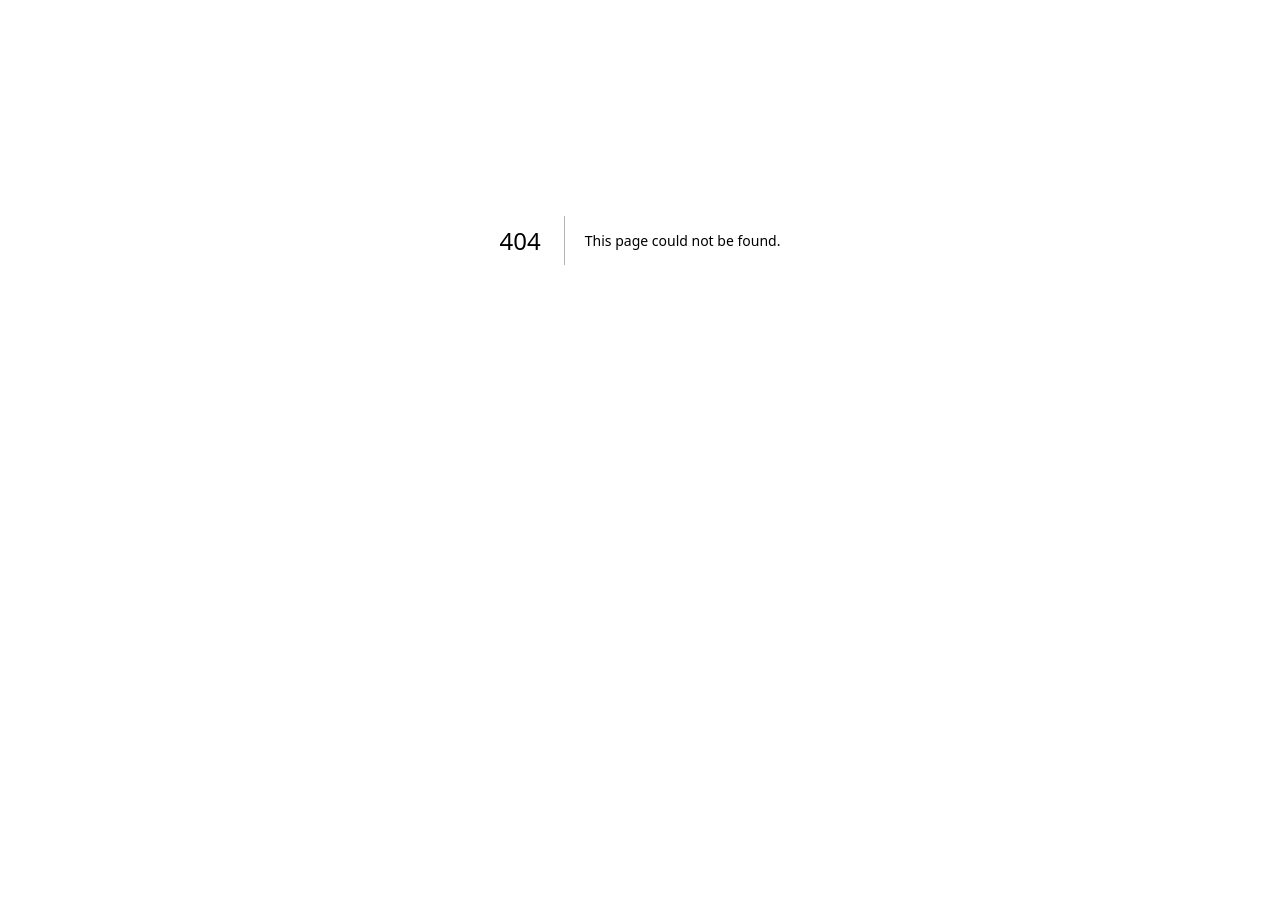
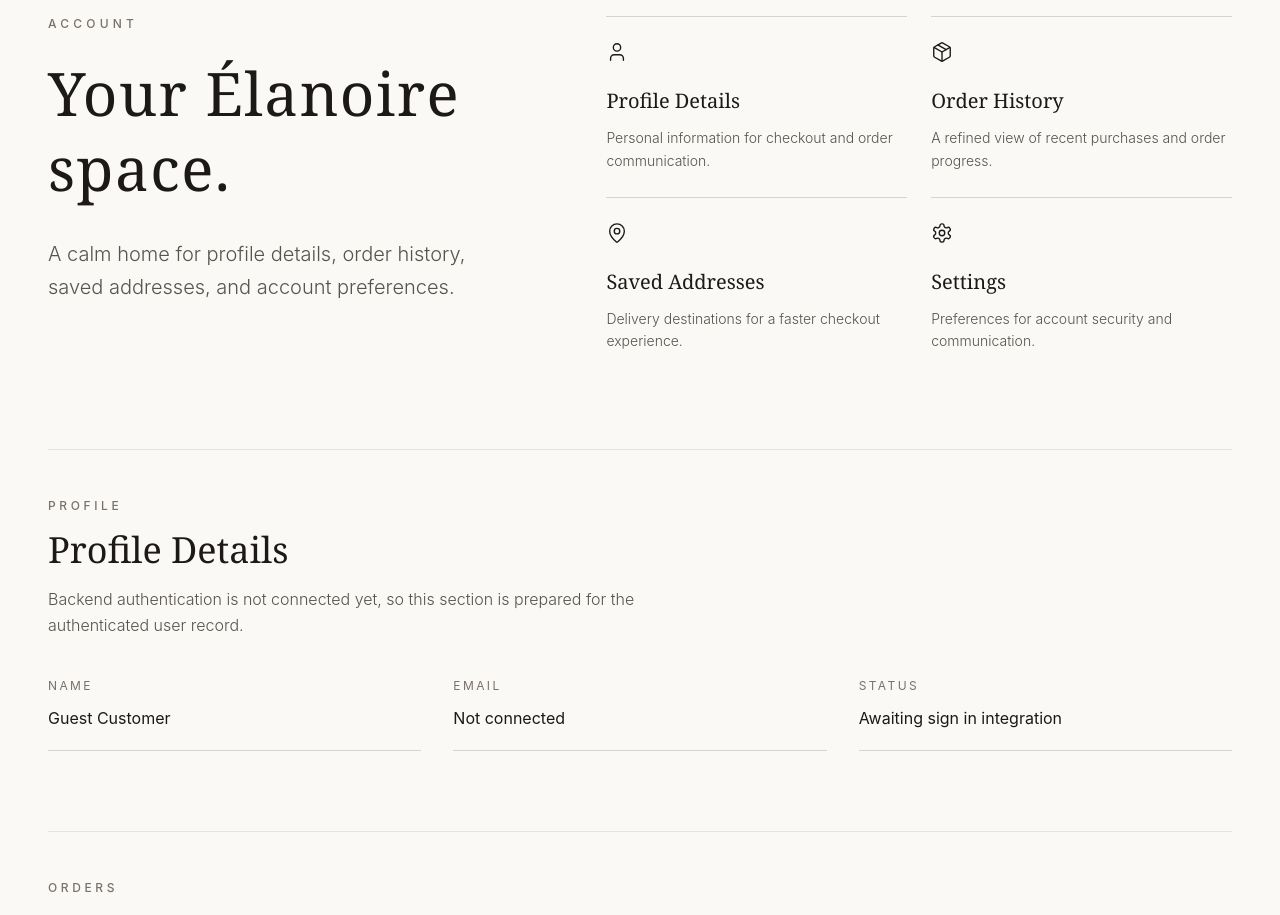
Before and after one commit to shihan220/elanoire_beauty_website, a Next.js app: page /account in a window 1280 px wide. Before the commit this address had no page. Shown: the part 160-1075 px from the top of the page. Before the commit the page ends 800 px from the top, so only its background shows below. Built offline with nearby package versions, Linux system fonts and the light colour scheme; a web font is replaced by a local one.

Commit message:
feat(account): build account dashboard sections

```diff
--- /dev/null
+++ b/src/app/account/page.tsx
@@ -0,0 +1,199 @@
+import Link from 'next/link';
+import { ArrowRight, MapPin, Package, Settings, User } from 'lucide-react';
+import { Footer } from '../components/Footer';
+import { Navbar } from '../components/Navbar';
+
+const accountSections = [
+  {
+    title: 'Profile Details',
+    icon: User,
+    description: 'Personal information for checkout and order communication.',
+  },
+  {
+    title: 'Order History',
+    icon: Package,
+    description: 'A refined view of recent purchases and order progress.',
+  },
+  {
+    title: 'Saved Addresses',
+    icon: MapPin,
+    description: 'Delivery destinations for a faster checkout experience.',
+  },
+  {
+    title: 'Settings',
+    icon: Settings,
+    description: 'Preferences for account security and communication.',
+  },
+];
+
+// TODO(account): replace staged customer values with authenticated account data once auth/session storage is connected.
+
+function SectionHeading({
+  eyebrow,
+  title,
+  description,
+}: {
+  eyebrow: string;
+  title: string;
+  description: string;
+}) {
+  return (
+    <div className="mb-10">
+      <span className="text-xs font-medium tracking-[0.3em] uppercase text-stone-500 mb-4 block">
+        {eyebrow}
+      </span>
+      <h2 className="text-3xl md:text-4xl font-serif text-stone-900 mb-4">
+        {title}
+      </h2>
+      <p className="text-stone-600 font-light leading-relaxed max-w-2xl">
+        {description}
+      </p>
+    </div>
+  );
+}
+
+function EmptyState({
+  title,
+  description,
+  action,
+}: {
+  title: string;
+  description: string;
+  action?: React.ReactNode;
+}) {
+  return (
+    <div className="border border-stone-200 bg-[#faf9f6] p-8 md:p-10">
+      <h3 className="text-xl font-serif text-stone-900 mb-3">{title}</h3>
+      <p className="text-stone-600 font-light leading-relaxed mb-8 max-w-xl">
+        {description}
+      </p>
+      {action}
+    </div>
+  );
+}
+
+export default function AccountPage() {
+  return (
+    <div className="min-h-screen bg-[#faf9f6] text-stone-900 font-sans antialiased selection:bg-stone-900 selection:text-[#faf9f6]">
+      <Navbar />
+      <main className="pt-36 md:pt-44">
+        <section className="max-w-7xl mx-auto px-6 md:px-12 pb-24 md:pb-32">
+          <div className="grid grid-cols-1 lg:grid-cols-[0.85fr_1.15fr] gap-16 lg:gap-24 items-start mb-24">
+            <div>
+              <span className="text-xs font-medium tracking-[0.35em] uppercase text-stone-500 mb-6 block">
+                Account
+              </span>
+              <h1 className="text-4xl md:text-6xl font-serif leading-tight tracking-wide text-stone-900 mb-8">
+                Your Élanoire space.
+              </h1>
+              <p className="text-stone-600 text-lg md:text-xl font-light leading-relaxed max-w-xl">
+                A calm home for profile details, order history, saved addresses, and account preferences.
+              </p>
+            </div>
+
+            <div className="grid grid-cols-1 sm:grid-cols-2 gap-6">
+              {accountSections.map((section) => {
+                const Icon = section.icon;
+
+                return (
+                  <div key={section.title} className="border-t border-stone-300 pt-6">
+                    <Icon size={22} strokeWidth={1.5} className="text-stone-900 mb-6" />
+                    <h2 className="text-xl font-serif text-stone-900 mb-3">
+                      {section.title}
+                    </h2>
+                    <p className="text-sm text-stone-600 font-light leading-relaxed">
+                      {section.description}
+                    </p>
+                  </div>
+                );
+              })}
+            </div>
+          </div>
+
+          <div className="space-y-20">
+            <section id="profile" className="border-t border-stone-200 pt-12">
+              <SectionHeading
+                eyebrow="Profile"
+                title="Profile Details"
+                description="Backend authentication is not connected yet, so this section is prepared for the authenticated user record."
+              />
+              <div className="grid grid-cols-1 md:grid-cols-3 gap-8">
+                <div className="border-b border-stone-300 pb-5">
+                  <span className="text-xs tracking-[0.2em] uppercase text-stone-500 block mb-3">Name</span>
+                  <p className="text-stone-900">Guest Customer</p>
+                </div>
+                <div className="border-b border-stone-300 pb-5">
+                  <span className="text-xs tracking-[0.2em] uppercase text-stone-500 block mb-3">Email</span>
+                  <p className="text-stone-900">Not connected</p>
+                </div>
+                <div className="border-b border-stone-300 pb-5">
+                  <span className="text-xs tracking-[0.2em] uppercase text-stone-500 block mb-3">Status</span>
+                  <p className="text-stone-900">Awaiting sign in integration</p>
+                </div>
+              </div>
+            </section>
+
+            <section id="orders" className="border-t border-stone-200 pt-12">
+              <SectionHeading
+                eyebrow="Orders"
+                title="Order History"
+                description="Recent purchases will appear here once the checkout and account backend are connected."
+              />
+              <EmptyState
+                title="No orders yet"
+                description="Your first Élanoire purchase will be listed here with status, totals, and delivery details."
+                action={
+                  <Link href="/" className="inline-flex items-center gap-3 text-sm tracking-[0.2em] uppercase text-stone-900 border-b border-stone-900 pb-1 hover:text-stone-500 hover:border-stone-500 transition-colors">
+                    Continue Shopping
+                    <ArrowRight size={16} strokeWidth={1.5} />
+                  </Link>
+                }
+              />
+            </section>
+
+            <section id="addresses" className="border-t border-stone-200 pt-12">
+              <SectionHeading
+                eyebrow="Delivery"
+                title="Saved Addresses"
+                description="Saved delivery details will support faster checkout once customer storage is available."
+              />
+              <EmptyState
+                title="No saved addresses"
+                description="Address management is ready for backend persistence and checkout integration."
+                action={
+                  <button type="button" className="px-8 py-4 border border-stone-300 text-stone-500 text-sm tracking-[0.2em] uppercase cursor-not-allowed">
+                    Add Address Soon
+                  </button>
+                }
+              />
+            </section>
+
+            <section id="settings" className="border-t border-stone-200 pt-12">
+              <SectionHeading
+                eyebrow="Preferences"
+                title="Settings"
+                description="Basic account preferences are staged for authenticated profile storage."
+              />
+              <div className="divide-y divide-stone-200 border-y border-stone-200">
+                {['Newsletter edits', 'Order updates', 'Early access invitations'].map((item) => (
+                  <div key={item} className="py-6 flex flex-col sm:flex-row sm:items-center sm:justify-between gap-4">
+                    <div>
+                      <h3 className="font-serif text-xl text-stone-900">{item}</h3>
+                      <p className="text-sm text-stone-600 font-light mt-2">
+                        Preference will be saved after account backend connection.
+                      </p>
+                    </div>
+                    <span className="text-xs tracking-[0.2em] uppercase text-stone-500">
+                      Pending
+                    </span>
+                  </div>
+                ))}
+              </div>
+            </section>
+          </div>
+        </section>
+      </main>
+      <Footer />
+    </div>
+  );
+}
```
